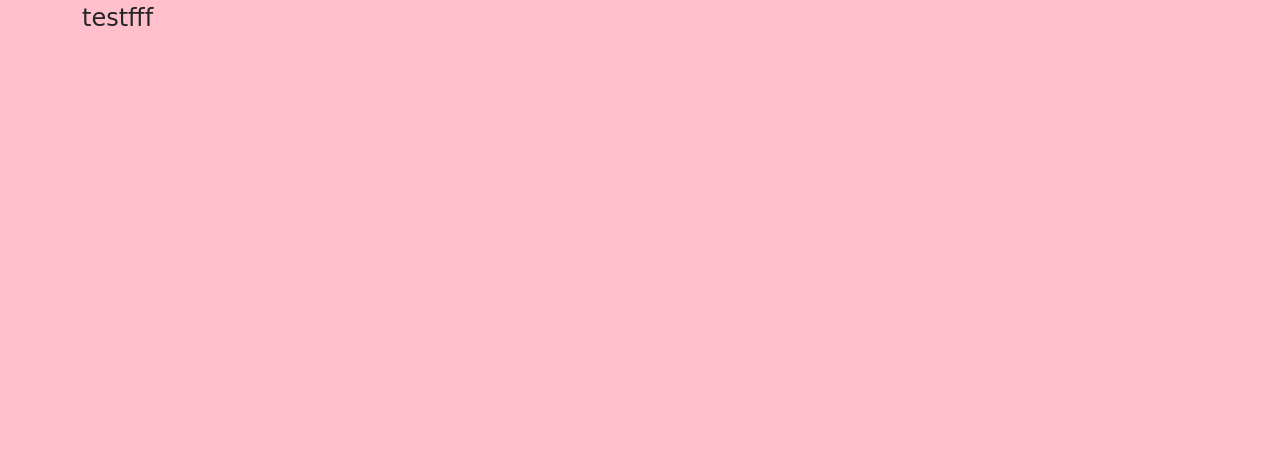
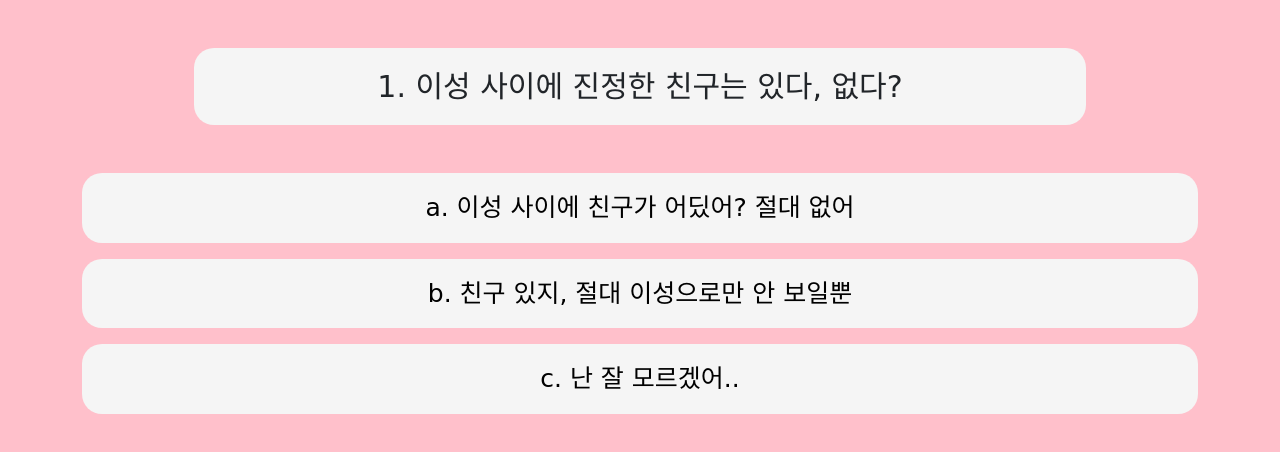
Before and after one commit to donggu1105/FRUIT-MBTI, a plain HTML site: page start/index.html in a window 1280 px wide. Both pictures are taken after a click on the button "시작하기". Drawn offline with nearby package versions, Linux system fonts and the light colour scheme; a web font is replaced by a local one.

Commit message:
qna 구현

```diff
--- a/start/css/qna.css
+++ b/start/css/qna.css
@@ -2,3 +2,28 @@
     display: none;
 
 }
+
+
+.qBox {
+    background-color: whitesmoke;
+    text-align: center;
+    border-radius: 20px;
+    font-size: 30px;
+    width: 80%;
+}
+
+
+.answerList {
+    background-color: whitesmoke;
+    border-radius: 20px;
+    display: block;
+    width: 100%;
+    border: 0px;
+    font-size: 25px;
+}
+
+
+.answerList:hover, .answerList:focus {
+    background-color: pink;
+    color: whitesmoke;
+}
--- a/start/index.html
+++ b/start/index.html
@@ -17,6 +17,7 @@
 
     <body>
         <div class="container">
+<!--            MAIN      -->
             <section id="main" class="mx-auto mt-5 py-5 px-3">
                 <h1 class="pt-5">단톡방에서 나는 어떤 유형일까?</h1>
                 <div class="col-lg-6 col-md-8 col-sm-10 col-12 mx-auto">
@@ -27,11 +28,18 @@
                 <button type="button" class="btn btn-outline-danger mt-3 px-5 py-3" onclick="js:begin()">시작하기</button>
 
             </section>
+
+<!--           QNA          -->
             <section id="qna">
-                <p>testfff</p>
+                <div class="qBox my-5 py-3 mx-auto">
 
+
+                </div>
+                <div class="answerBox"></div>
             </section>
+<!--            RESULT      -->
             <section id="result"></section>
+            <script src="js/data.js" charset="utf-8"></script>
             <script src="js/start.js" charset="utf-8"></script>
         </div>
     </body>
--- a/start/js/start.js
+++ b/start/js/start.js
@@ -14,7 +14,43 @@ function begin() {
             qna.style.display = "block";
 
         }, 450)
+        let qIdx = 0;
+        goNext(qIdx);
     }, 450);
+}
 
+function addAnswer(text, qIdx) {
+    var a = document.querySelector(".answerBox");
+    var answer = document.createElement("button");
+    answer.classList.add('answerList');
+    answer.classList.add("my-3");
+    answer.classList.add("py-3")
+    answer.classList.add("mx-auto")
+    answer.classList.add("fadeIn")
+    a.appendChild(answer);
+    answer.innerHTML = text;
 
+    answer.addEventListener("click", function(){
+        var children = document.querySelectorAll('.answerList');
+        for(let i = 0; i < children.length; i++){
+            children[i].disabled = true;
+            children[i].style.WebkitAnimation = "fadeOut 0.5s";
+            children[i].style.animation = "fadeOut 0.5s";
+        }
+        setTimeout(() => {
+            for(let i = 0; i < children.length; i++){
+                children[i].style.display = 'none';
+            }
+            goNext(++qIdx);
+        },450)
+    }, false);
 }
+function goNext(qIdx) {
+    var q = document.querySelector('.qBox')
+    q.innerHTML = qnaList[qIdx].q;
+
+    // 버튼 만들기
+    for (let i in qnaList[qIdx].a) {
+        addAnswer(qnaList[qIdx].a[i].answer, qIdx);
+    }
+}
```
